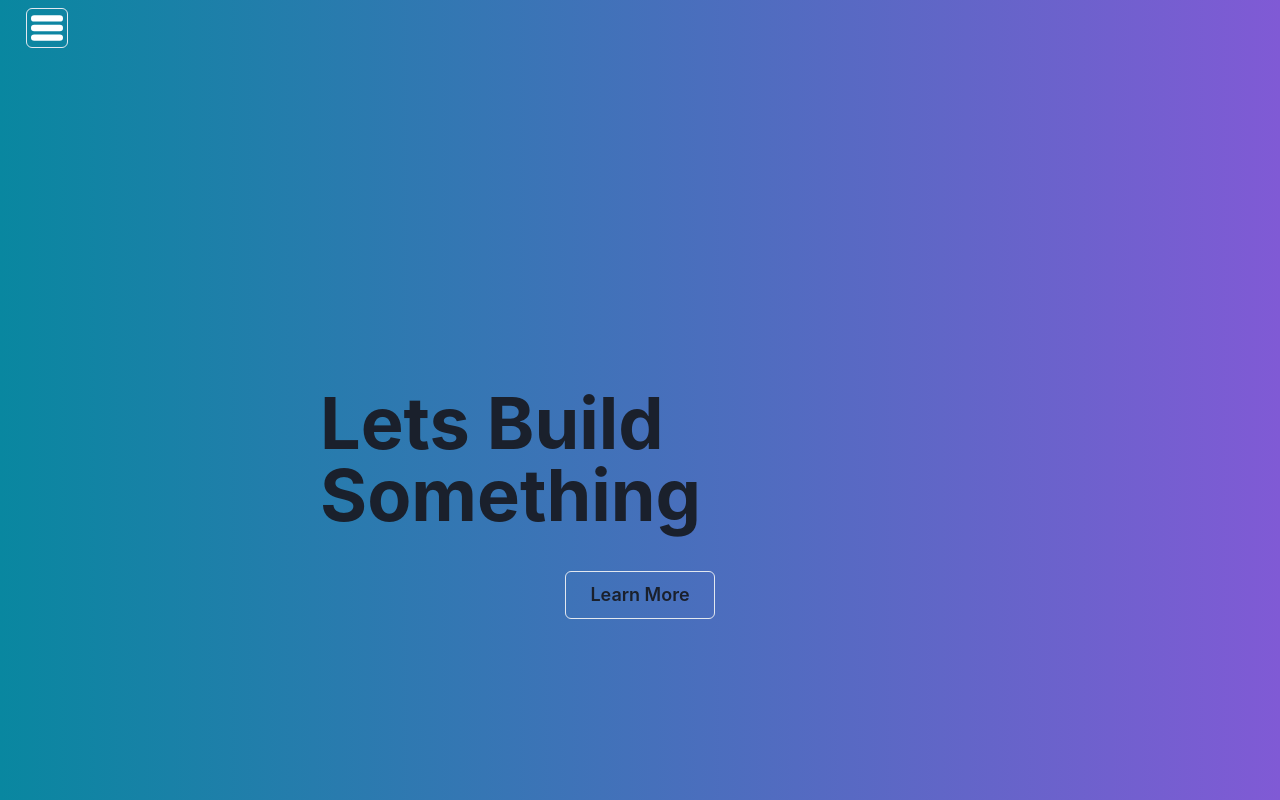
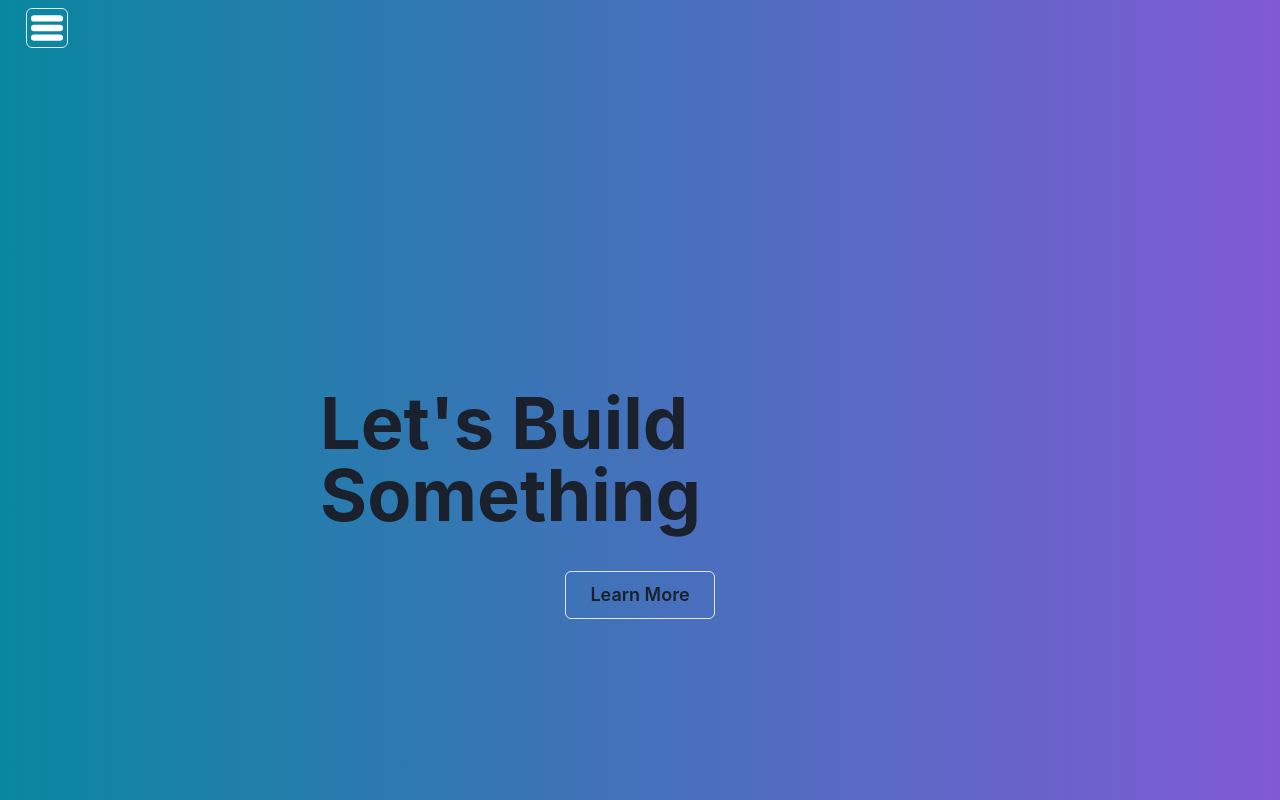
Before and after one commit to medranomiler/next-portfolio, a Next.js app: page / in a window 1280 px wide. Shown: the top 800 px of the page. Built offline with nearby package versions, Linux system fonts and the light colour scheme.

Commit message:
Update index.js

```diff
--- a/src/pages/index.js
+++ b/src/pages/index.js
@@ -23,7 +23,7 @@ const Home = () => {
               md:10}}>
               <Heading as="h1" size={{
                 base:"4xl",
-                md:"4xl"}}>Lets Build Something</Heading>
+                md:"4xl"}}>Let's Build Something</Heading>
               <Button variant="outline" size={{
                 base:"sm",
                 md:"lg"}}><Link href="/portfolio">Learn More</Link></Button>
```
